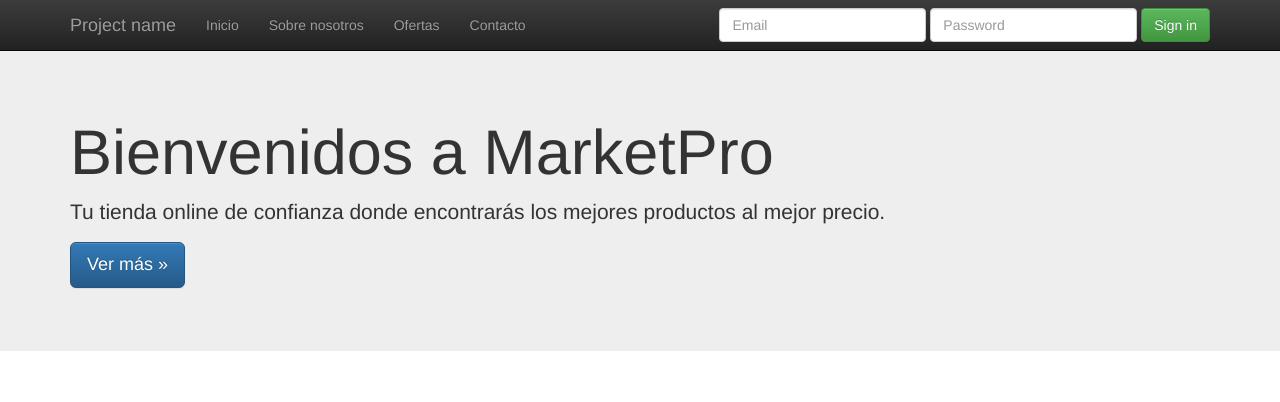
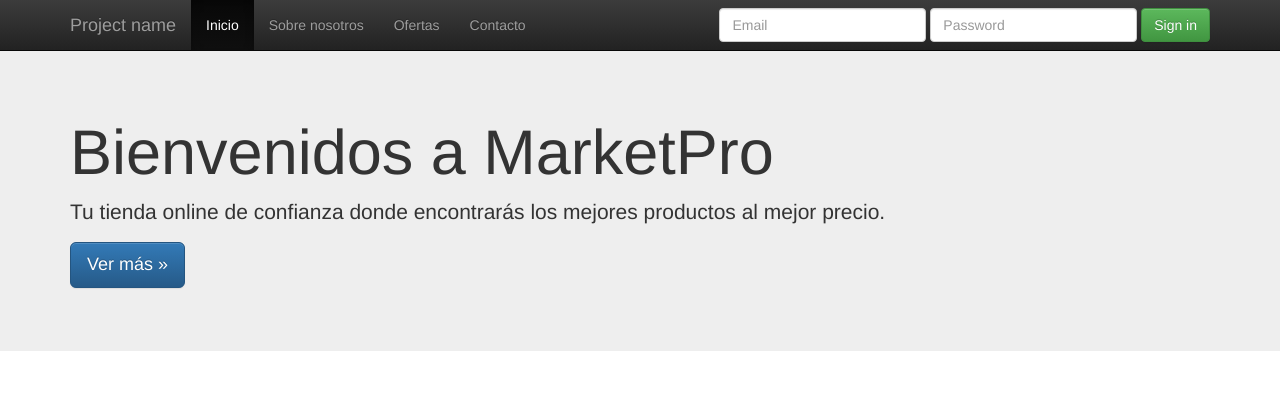
Before and after one commit to miryambathilde/marketpro, a PHP site: page /index.php in a window 1280 px wide. Shown: the top 402 px of the page. Run offline with PHP 8.4, Linux system fonts and the light colour scheme; some libraries are stand-ins or nearby versions.

Commit message:
implementacion clases activas en menu  nav

```diff
--- a/contacto.php
+++ b/contacto.php
@@ -1,6 +1,7 @@
 <!--INCLUDERS -->
 <?php
 $tituloPagina = "Contacta con nosotros";
+$pagina = "contacto";
 include('inc/header.php');
 ?>
 
--- a/inc/header.php
+++ b/inc/header.php
@@ -41,10 +41,10 @@
         </div>
         <div id="navbar" class="navbar-collapse collapse">
             <ul class="nav navbar-nav">
-              <li class=""><a href="#">Inicio</a></li>
-              <li class=""><a href="nosotros.php">Sobre nosotros</a></li>
-              <li class=""><a href="ofertas.php">Ofertas</a></li>
-              <li class=""><a href="contacto.php">Contacto</a></li>
+              <li <?php if ($pagina == "inicio") {echo "class='active'";}?>><a href="index.php">Inicio</a></li>
+              <li <?php if ($pagina == "nosotros") {echo "class='active'";}?>><a href="nosotros.php">Sobre nosotros</a></li>
+              <li <?php if ($pagina == "ofertas") {echo "class='active'";}?>><a href="ofertas.php">Ofertas</a></li>
+              <li <?php if ($pagina == "contacto") {echo "class='active'";}?>><a href="contacto.php">Contacto</a></li>
           </ul>
           <form class="navbar-form navbar-right" role="form">
             <div class="form-group">
--- a/index.php
+++ b/index.php
@@ -1,6 +1,7 @@
 <!--INCLUDERS -->
 <?php
 $tituloPagina = "Inicio MarketPro";
+$pagina = "inicio";
 include('inc/header.php');
 ?>
 
--- a/nosotros.php
+++ b/nosotros.php
@@ -1,6 +1,7 @@
 <!--INCLUDERS -->
 <?php
 $tituloPagina = "Sobre nosotros";
+$pagina = "nosotros";
 include('inc/header.php');
 ?>
 
--- a/ofertas.php
+++ b/ofertas.php
@@ -1,6 +1,7 @@
 <!--INCLUDERS -->
 <?php
 $tituloPagina = "Ofertas Destacadas";
+$pagina = "ofertas";
 include('inc/header.php');
 ?>
 
```
